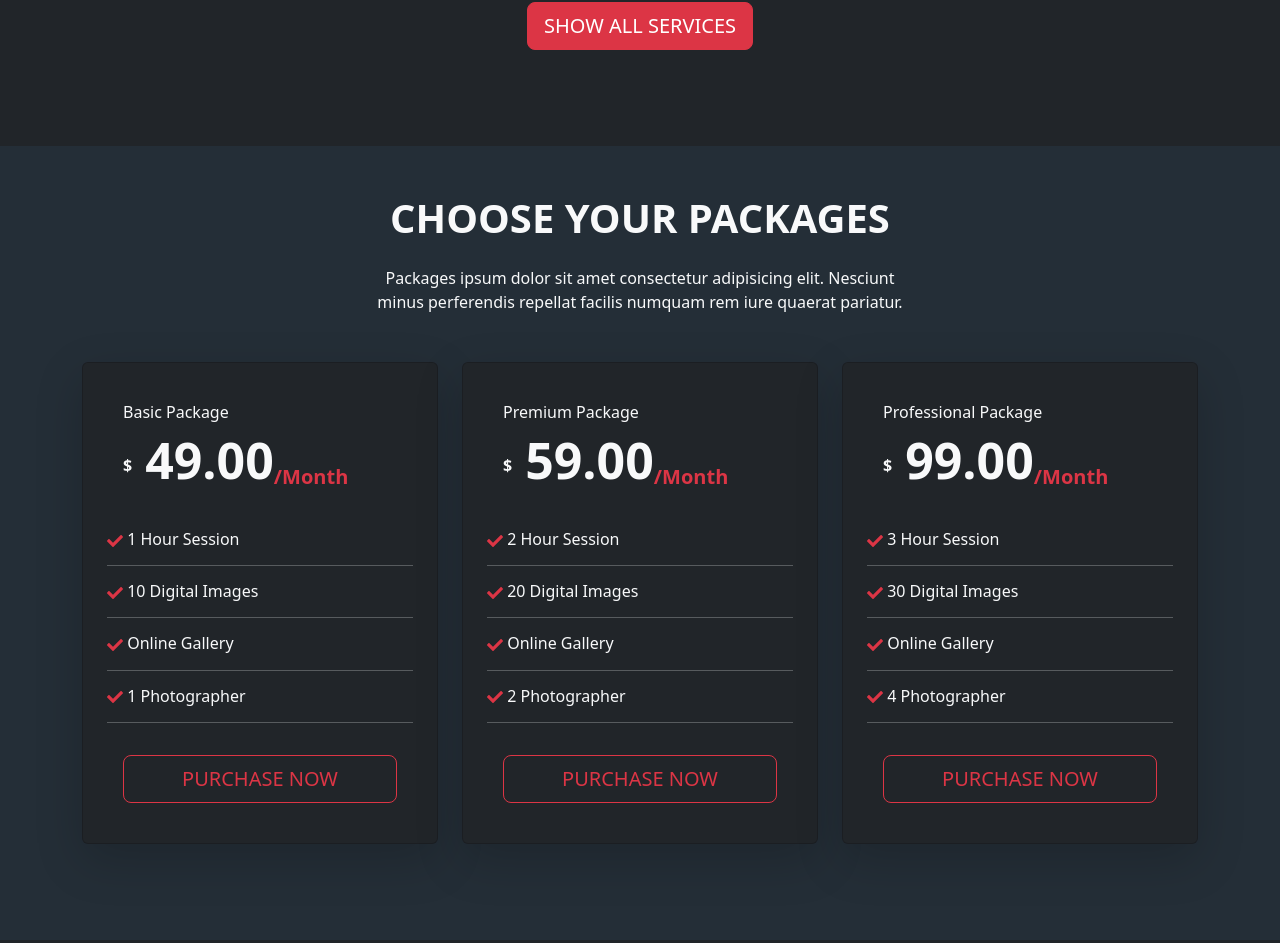
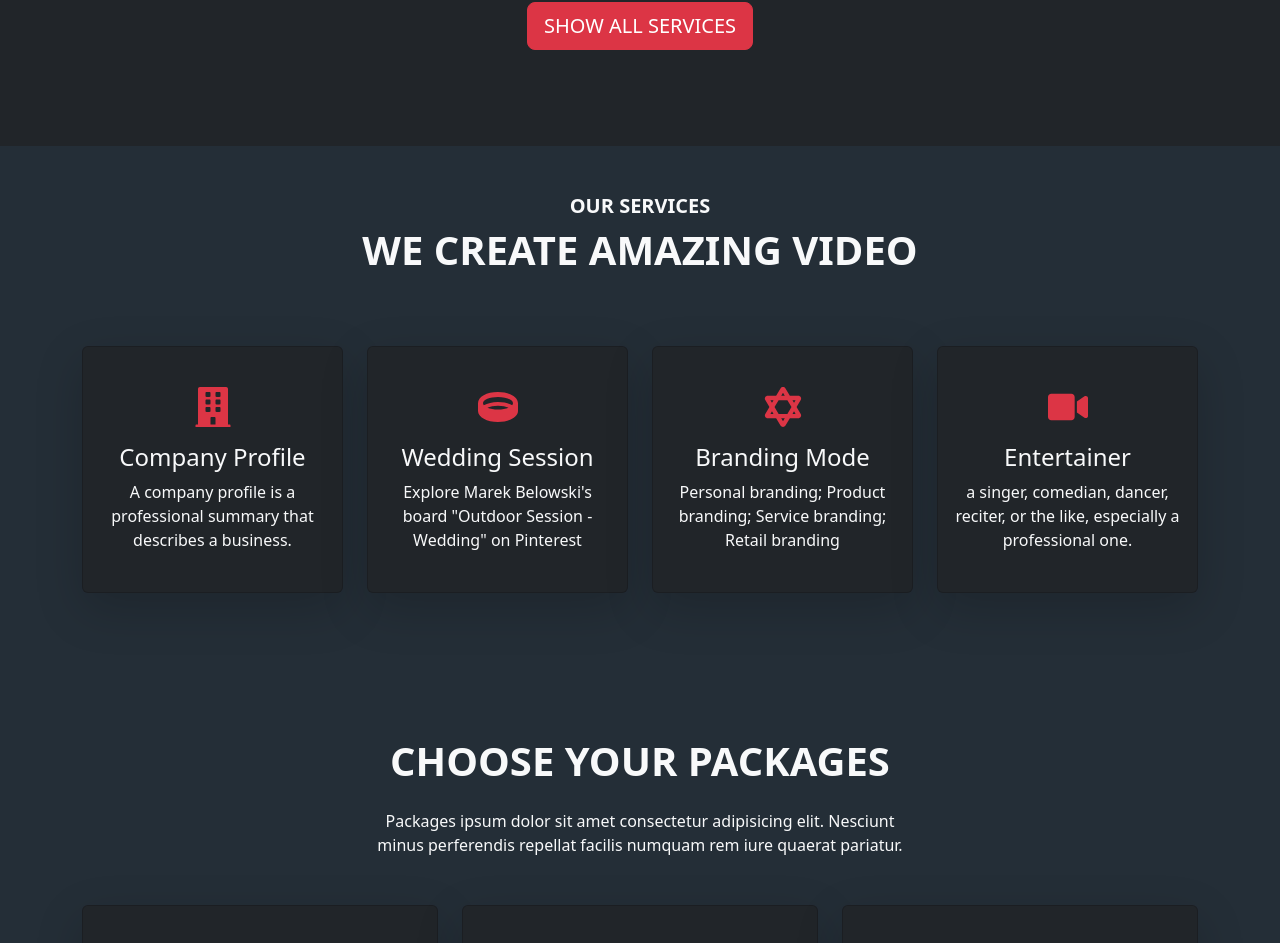
Before and after one commit to sauravmondal24/Povi---Photography-Videography-Services-client, a React (Create React App) app: page / in a window 1280 px wide. Shown: the part 1509-2452 px from the top of the page. Built offline with nearby package versions, Linux system fonts and the light colour scheme; no server answers.

Commit message:
We Create Amazing Video section added

```diff
--- a/src/Auth/SignUp/SignUp.js
+++ b/src/Auth/SignUp/SignUp.js
@@ -21,7 +21,7 @@ const SignUp = () => {
 		createUser(email, password)
 			.then((res) => {
 				const user = res.user;
-				console.log(user);
+
 				form.reset();
 				setError('');
 				handleUpdateUserProfile(name, photoULR);
--- /dev/null
+++ b/src/components/Home/AmazingVideo/AmazingVideo.js
@@ -0,0 +1,72 @@
+import React from 'react';
+import { FaStarOfDavid, FaBuilding, FaRing, FaVideo } from 'react-icons/fa';
+
+const AmazingVideo = () => {
+	return (
+		<div style={{ backgroundColor: '#242E37' }} className="py-5 text-light">
+			<div className="container">
+				<h2 className="text-center text-uppercase  fs-5 fw-bold">
+					OUR SERVICES
+				</h2>
+				<h2 className="text-center text-uppercase pb-3 fs-1 fw-bold">
+					We Create Amazing Video
+				</h2>
+
+				<div className="py-5">
+					<div className="row">
+						<div className="col-md-3">
+							<div className="card bg-dark py-4 shadow-lg">
+								<div className="card-body">
+									<FaBuilding className="fs-1 text-danger mb-3"></FaBuilding>
+									<h4 className="card-title  text-center">Company Profile</h4>
+									<p className="card-text">
+										A company profile is a professional summary that describes a
+										business.
+									</p>
+								</div>
+							</div>
+						</div>
+						<div className="col-md-3">
+							<div className="card bg-dark py-4 shadow-lg">
+								<div className="card-body">
+									<FaRing className="fs-1 text-danger mb-3"></FaRing>
+									<h4 className="card-title  text-center">Wedding Session</h4>
+									<p className="card-text">
+										Explore Marek Belowski's board "Outdoor Session - Wedding"
+										on Pinterest
+									</p>
+								</div>
+							</div>
+						</div>
+						<div className="col-md-3">
+							<div className="card bg-dark py-4 shadow-lg">
+								<div className="card-body">
+									<FaStarOfDavid className="fs-1 text-danger mb-3"></FaStarOfDavid>
+									<h4 className="card-title  text-center">Branding Mode</h4>
+									<p className="card-text">
+										Personal branding; Product branding; Service branding;
+										Retail branding
+									</p>
+								</div>
+							</div>
+						</div>
+						<div className="col-md-3">
+							<div className="card bg-dark py-4 shadow-lg">
+								<div className="card-body">
+									<FaVideo className="fs-1 text-danger mb-3"></FaVideo>
+									<h4 className="card-title  text-center">Entertainer</h4>
+									<p className="card-text">
+										a singer, comedian, dancer, reciter, or the like, especially
+										a professional one.
+									</p>
+								</div>
+							</div>
+						</div>
+					</div>
+				</div>
+			</div>
+		</div>
+	);
+};
+
+export default AmazingVideo;
--- a/src/components/Home/Home.js
+++ b/src/components/Home/Home.js
@@ -6,6 +6,7 @@ import ServicesItem from './HeroSection/ServicesItem/ServicesItem';
 import { Link } from 'react-router-dom';
 import Packages from './Packages/Packages';
 import Contact from './Contact/Contact';
+import AmazingVideo from './AmazingVideo/AmazingVideo';
 
 const Home = () => {
 	useTitle('Home');
@@ -43,6 +44,7 @@ const Home = () => {
 					</Link>
 				</div>
 			</div>
+			<AmazingVideo></AmazingVideo>
 			<Packages></Packages>
 			<Contact></Contact>
 		</div>
--- a/src/components/MyReviews/MyReviews.js
+++ b/src/components/MyReviews/MyReviews.js
@@ -22,7 +22,7 @@ const MyReviews = () => {
 			})
 				.then((res) => res.json())
 				.then((data) => {
-					// console.log(data);
+
 					if (data.deletedCount > 0) {
 						alert('Deleted Successfully');
 						const remaining = reviews.filter((rev) => rev._id !== id);
--- a/src/components/MyReviews/UpdateReview.js
+++ b/src/components/MyReviews/UpdateReview.js
@@ -11,7 +11,7 @@ const UpdateReview = () => {
 
 	const handleUpdateComments = (event) => {
 		event.preventDefault();
-		// console.log(review);
+
 
 		fetch(`https://povi-server.vercel.app/reviews/${oldReview._id}`, {
 			method: 'PUT',
--- a/src/components/Services/AddServices.js
+++ b/src/components/Services/AddServices.js
@@ -37,7 +37,7 @@ const AddServices = () => {
 
 					form.reset();
 				}
-				// console.log(data);
+
 			})
 			.catch((error) => console.error(error));
 	};
```
